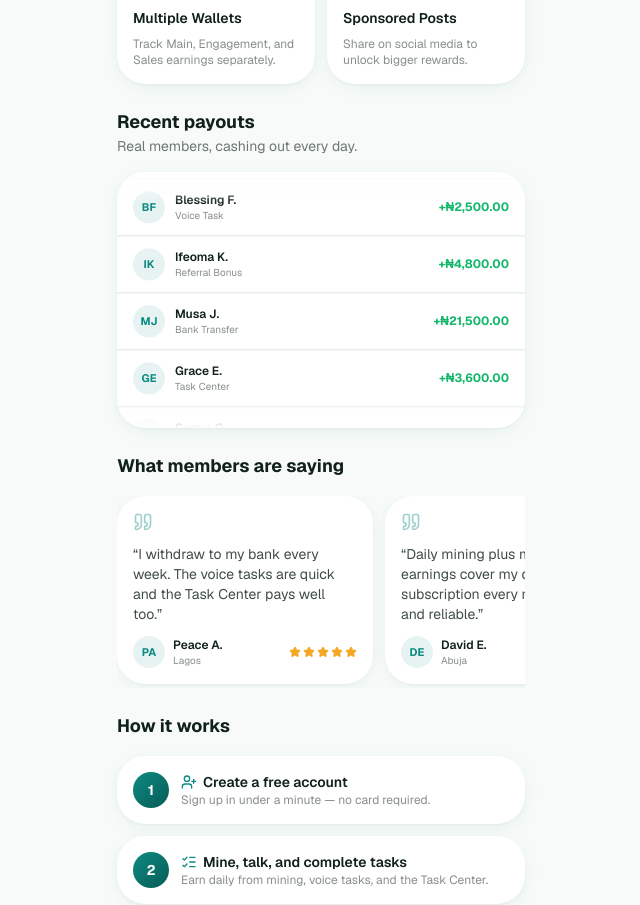
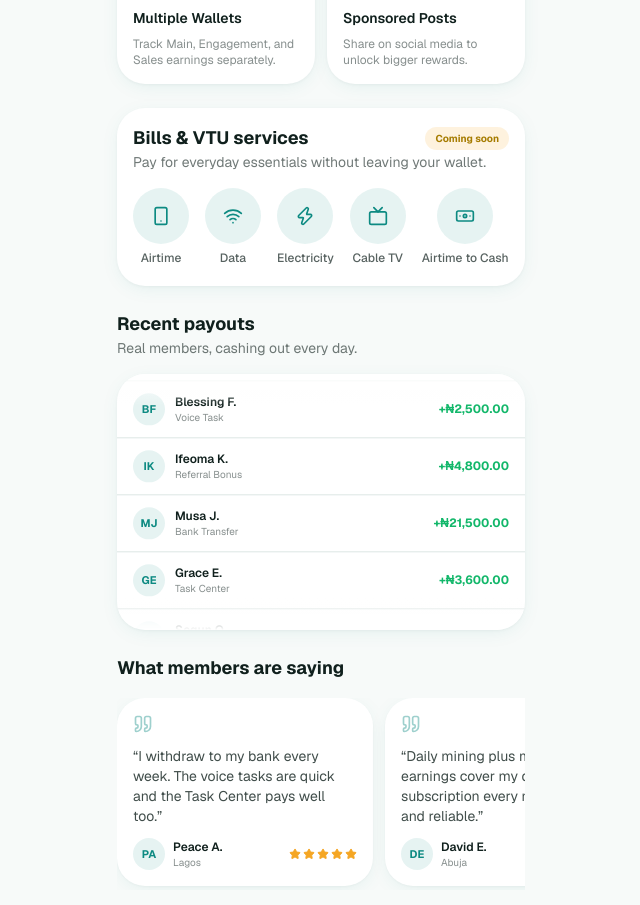
Before and after one commit to Teebabs05/SureCash-Voice-Mining, a Next.js app: page / in a window 1280 px wide. Shown: the part 1376-2281 px from the top of the page, without its empty margins (319-959 px from the left). Built offline with nearby package versions, Linux system fonts and the light colour scheme; no server answers.

Commit message:
Add Bills & VTU services advert to the welcome page
Shows Airtime, Data, Electricity, Cable TV, and Airtime to Cash with a
"Coming soon" badge, matching the same services already previewed on
the dashboard's bill-payments row.

```diff
--- a/src/app/page.tsx
+++ b/src/app/page.tsx
@@ -13,6 +13,10 @@ import {
   ArrowUpRight,
   Star,
   Quote,
+  Smartphone,
+  Wifi,
+  Zap,
+  Tv,
 } from "lucide-react";
 import { getCurrentUser } from "@/lib/server/current-user";
 import { formatCurrency } from "@/lib/utils";
@@ -30,6 +34,14 @@ const STEPS = [
   { icon: UserPlus, title: "Create a free account", description: "Sign up in under a minute — no card required." },
   { icon: ListChecks, title: "Mine, talk, and complete tasks", description: "Earn daily from mining, voice tasks, and the Task Center." },
   { icon: Banknote, title: "Withdraw to bank or USDT", description: "Cash out instantly once your wallet is withdrawable." },
+];
+
+const VTU_SERVICES = [
+  { icon: Smartphone, label: "Airtime" },
+  { icon: Wifi, label: "Data" },
+  { icon: Zap, label: "Electricity" },
+  { icon: Tv, label: "Cable TV" },
+  { icon: Banknote, label: "Airtime to Cash" },
 ];
 
 const STATS = [
@@ -153,6 +165,26 @@ export default async function Home() {
             </div>
           </div>
 
+          <div className="card p-4">
+            <div className="flex items-center justify-between">
+              <h2 className="text-lg font-bold">Bills & VTU services</h2>
+              <span className="rounded-full bg-brand-amber/15 px-2.5 py-1 text-[10px] font-bold text-[#a67c00]">
+                Coming soon
+              </span>
+            </div>
+            <p className="text-sm text-foreground/60">Pay for everyday essentials without leaving your wallet.</p>
+            <div className="no-scrollbar mt-4 flex gap-4 overflow-x-auto pb-1">
+              {VTU_SERVICES.map(({ icon: Icon, label }) => (
+                <div key={label} className="flex flex-none flex-col items-center gap-1.5">
+                  <div className="flex h-14 w-14 items-center justify-center rounded-full bg-brand-primary/10 text-brand-primary">
+                    <Icon className="h-5 w-5" />
+                  </div>
+                  <span className="text-xs font-medium text-foreground/70">{label}</span>
+                </div>
+              ))}
+            </div>
+          </div>
+
           <div>
             <h2 className="text-lg font-bold">Recent payouts</h2>
             <p className="text-sm text-foreground/60">Real members, cashing out every day.</p>
```
